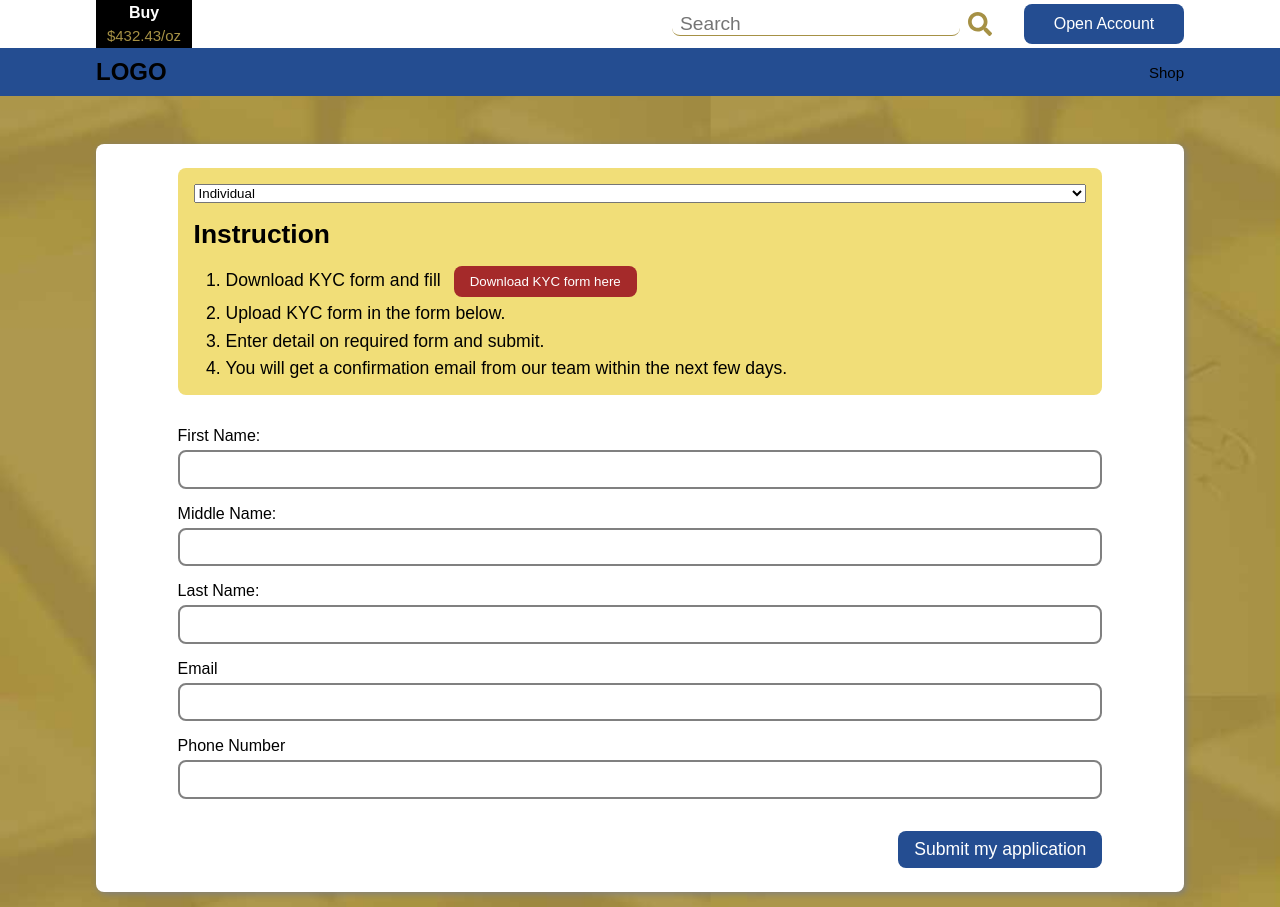
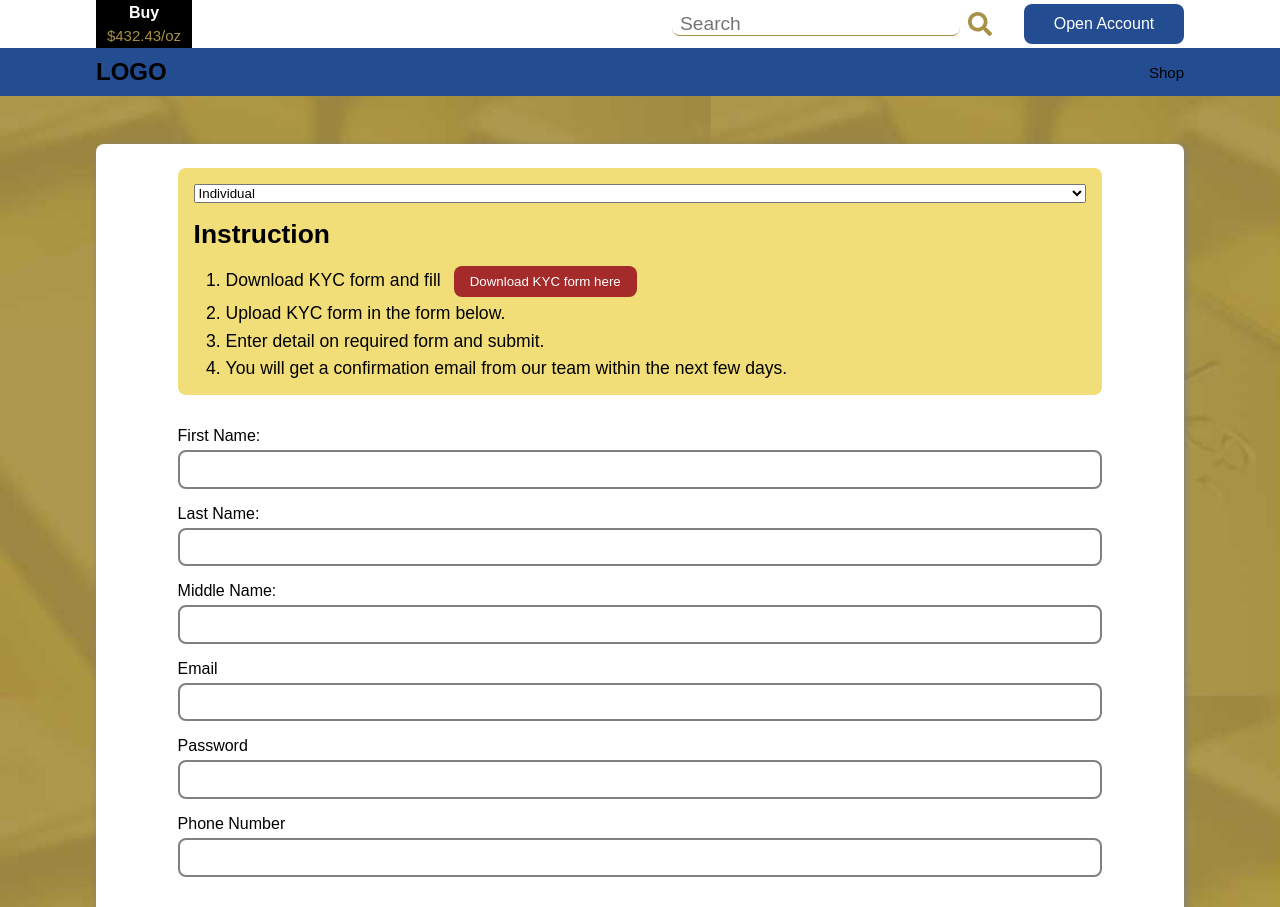
Before and after one commit to Vhickyy/dukkia, a React (Create React App) app: page /open-account in a window 1280 px wide. Shown: the top 907 px of the page. Built offline with nearby package versions, Linux system fonts and the light colour scheme; no server answers.

Commit message:
registration and verification page connected

```diff
--- a/src/App.js
+++ b/src/App.js
@@ -10,17 +10,19 @@ import Goldcoins from './Components/Goldcoins';
 import Singlecoin from './Components/Singlecoin';
 import axios from 'axios';
 import Login from './Components/Login'
-import { useEffect } from 'react';
+import { useEffect, useState } from 'react';
 import Dashboard from './Components/Dashboard';
 import Verfication from './Components/Verfication';
+import Protected from './Components/Protected';
 function App() {
+  const [token,setToken] = useState(JSON.parse(localStorage.getItem('token')) || null)
   const register = async() =>{
     try {
       // const {data} = await axios("https://php-server-repl-api.samueliso.repl.co/api/users",{headers:{"Authorization":`Bearer eyJ0eXAiOiJKV1QiLCJhbGciOiJzaGEyNTYifQ.eyJzdWIiOjUsImV4cCI6MTY3MzU3MzE4N30.VTcwV1ROalV5dWptZm9yQlQ5Zy1rTk5hUnFudmkwOG1kZW0xZk96d0ZUVQ`}})
-      const {data} = await axios.post("https://php-server-repl-api.samueliso.repl.co/api/users",{first_name:'dukkias',last_name:'apps',email:"dukkiaapps@gmail.com",phone:"87678754677",password:'dukkia'},{headers:{"Content-Type":"application/x-www-form-urlencoded",
-    "Authorization":`Bearer eyJ0eXAiOiJKV1QiLCJhbGciOiJzaGEyNTYifQ.eyJzdWIiOjUsImV4cCI6MTY3MzU3MzE4N30.VTcwV1ROalV5dWptZm9yQlQ5Zy1rTk5hUnFudmkwOG1kZW0xZk96d0ZUVQ`}})
+    //   const {data} = await axios.post("https://php-server-repl-api.samueliso.repl.co/api/users",{first_name:'dukkias',last_name:'apps',email:"dukkiaapps@gmail.com",phone:"87678754677",password:'dukkia'},{headers:{"Content-Type":"application/x-www-form-urlencoded",
+    // "Authorization":`Bearer eyJ0eXAiOiJKV1QiLCJhbGciOiJzaGEyNTYifQ.eyJzdWIiOjUsImV4cCI6MTY3MzU3MzE4N30.VTcwV1ROalV5dWptZm9yQlQ5Zy1rTk5hUnFudmkwOG1kZW0xZk96d0ZUVQ`}})
       // const {data} = await axios.post("https://php-server-repl-api.samueliso.repl.co/api/auth/login",{email:"hello@techassembly.co",password:"sasa"},{headers:{"Content-Type":"application/x-www-form-urlencoded"}})
-      console.log(data);
+      // console.log(data);
     } catch (error) {
       console.log(error);
     }
@@ -41,7 +43,9 @@ function App() {
           <Route path='login' element={<Login/>}/>
           <Route path='goldbars/buy/:id' element={<Singlegoldbar order='Buy' />}/>
           <Route path='verification' element={<Verfication/>}/>
-          <Route path='dashboard' element={<Dashboard/>}/>
+          <Route element={<Protected/>}>
+            <Route path='dashboard' element={<Dashboard token= {token}/>}/>
+          </Route>
           <Route path='goldbars/sell/:id' element={<Singlegoldbar order='Sell'/>}/>
           <Route path='poolallocated' element={<Poolallocated/>}/>
           <Route path='goldcoins' element={<Goldcoins/>}/>
--- a/src/Components/Dashboard.js
+++ b/src/Components/Dashboard.js
@@ -1,8 +1,12 @@
-import React from 'react'
+import React, { useEffect } from 'react'
+import { Navigate } from 'react-router-dom'
+import Login from './Login'
 
-const Dashboard = () => {
+const Dashboard = ({token}) => {
   return (
-    <div style={{height:"77.5vh"}}>Hello, Dashboard</div>
+    <div style={{height:"77.5vh"}}>
+    <p>Welcome to Dashboard page!</p>
+    </div>
   )
 }
 
--- a/src/Components/Form.js
+++ b/src/Components/Form.js
@@ -1,55 +1,88 @@
 import { useState } from "react"
 import styled from "styled-components"
+import { useFormik } from "formik"
+import * as Yup from 'yup'
+import axios from "axios"
+import { Link, useNavigate } from "react-router-dom"
 
 const Form = ({accType}) => {
-    const [values,setValues] = useState({firstname:"",middlename:"",lastname:"",email:"",number:"",file:""})
-    const change = (e)=>{
-        const {name,value} = e.target
-        setValues({...values,[name]:value})
-    }
-    // const submit = ()=>{
-    //     const {data}
-    // }
+    const navigate = useNavigate()
+    const validationSchema = Yup.object({
+    email: Yup.string().email('Invalid email format').required("Required"),
+    password: Yup.string().required("Required"),
+    first_name: Yup.string().required("Required"),
+    last_name: Yup.string().required("Required"),
+    middle_name: Yup.string().required("Required"),
+    phone: Yup.string().required("Required"),
+})
+const formik = useFormik({
+    initialValues:{
+        email:"",
+        password:"",
+        first_name:"",
+        middle_name:"",
+        last_name:"",
+        phone:""
+    },
+    onSubmit: values => {
+        const register = async ()=>{
+            const token = JSON.parse(localStorage.getItem('token'))
+            try {
+                  const {data} = await axios.post("https://php-server-repl-api.samueliso.repl.co/api/users",values,{headers:{"Content-Type":"application/x-www-form-urlencoded",
+                 "Authorization":`Bearer ${token}`}})
+                navigate('/verification')
+                console.log(data);
+            } catch (error) {
+                console.log(error);
+            }
+        }
+        register()
+    },
+    validationSchema
+})
+// console.log(formik.values);
   return (
     <Wrapper>
-        <form>
+        <form onSubmit={formik.handleSubmit}>
             <div >
-                <label htmlFor="name">First Name:</label>
-                <input type="text" className="text" name="name" value={values.firstname} onChange={change}/>
+                <label htmlFor="firstname">First Name:</label>
+                <input type="text" className="text" name="first_name" id="firstname" value={formik.values.first_name} onChange={formik.handleChange}
+                onBlur={formik.handleBlur}/>
+                {formik.touched.first_name && formik.errors.first_name && <p className="error">{formik.errors.first_name}</p>}
             </div>
             <div >
-                <label htmlFor="name">Middle Name:</label>
-                <input type="text" className="text" name="name" value={values.middlename} onChange={change}/>
+                <label htmlFor="lastname">Last Name:</label>
+                <input type="text" id="lastname" className="text" name="last_name" value={formik.values.middlename} onChange={formik.handleChange}
+                onBlur={formik.handleBlur}/>
+                {formik.touched.last_name && formik.errors.last_name && <p className="error">{formik.errors.last_name}</p>}
             </div>
             <div >
-                <label htmlFor="name">Last Name:</label>
-                <input type="text" className="text" name="name" value={values.lastname} onChange={change}/>
+                <label htmlFor="middlename">Middle Name:</label>
+                <input type="text" className="text" id="middlename" name="middle_name" value={formik.values.lastname} onChange={formik.handleChange}
+                onBlur={formik.handleBlur}/>
+                {formik.touched.middle_name && formik.errors.middle_name && <p className="error">{formik.errors.middle_name}</p>}
             </div>
             <div >
                 <label htmlFor="email">Email</label>
-                <input type="email" name="email" className="text" value={values.email} onChange={change}/>
+                <input type="email" name="email" id="email"  className="text" value={formik.values.email} onChange={formik.handleChange}
+                onBlur={formik.handleBlur}/>
+                {formik.touched.email && formik.errors.email && <p className="error">{formik.errors.email}</p>}
             </div>
             <div >
-                <label htmlFor="phone number">Phone Number</label>
-                <input type="text" name="number" className="text" value={values.number} onChange={change}/>
+                <label htmlFor="password">Password</label>
+                <input type="password" name="password" id="password"  className="text" value={formik.values.password} onChange={formik.handleChange}
+                onBlur={formik.handleBlur}/>
+                {formik.touched.email && formik.errors.password && <p className="error">{formik.errors.password}</p>}
             </div>
-            {/* <div>
-                <label htmlFor="uploadkyc">Upload Kyc</label>
-                <input type="file" name="file" value={values.file} onChange={change}/>
+            <div >
+                <label htmlFor="phonenumber">Phone Number</label>
+                <input type="text" name="phone" id="phonenumber" className="text" value={formik.values.phone} onChange={formik.handleChange}
+                onBlur={formik.handleBlur}/>
+                {formik.touched.phone && formik.errors.phone && <p className="error">{formik.errors.phone}</p>}
             </div>
-            {accType === "corperate" &&
-            <>
-                <div>
-                <label htmlFor="uploadkyc">Upload Id</label>
-                <input type="file" />
-            </div>
-            <div>
-                <label htmlFor="uploadkyc">Upload CAC</label>
-                <input type="file" />
-            </div>
-            </> } */}
-            <button>Submit my application</button>
+            <button type="submit">Submit my application</button>
         </form>
+        <p>Already have an account?<Link to={'/login'}>Log in</Link></p>
     </Wrapper>
   )
 }
@@ -96,4 +129,7 @@ button{
     color: #fff;
     flex-grow: 1;
 }
+.error{
+    color: red;
+}
 `
--- a/src/Components/Login.js
+++ b/src/Components/Login.js
@@ -19,8 +19,8 @@ const formik = useFormik({
         const login = async ()=>{
             try {
                  const {data} = await axios.post("https://php-server-repl-api.samueliso.repl.co/api/auth/login",values,{headers:{"Content-Type":"application/x-www-form-urlencoded"}});
-                //  <Navigate to={'/dashboard'} element={<Dashboard/>}/>
                 navigate('/dashboard')
+                localStorage.setItem('token',JSON.stringify(data.data))
                 console.log(data);
             } catch (error) {
                 console.log(error);
--- /dev/null
+++ b/src/Components/Protected.js
@@ -0,0 +1,13 @@
+import React from 'react'
+import { Navigate, Outlet } from 'react-router-dom'
+import Login from './Login'
+
+const Protected = ({chldren}) => {
+    const token = JSON.parse(localStorage.getItem('token'))
+    if(!token) return <Navigate to={'/login'}/>
+  return (
+    <Outlet/>
+  )
+}
+
+export default Protected
--- a/src/Components/Verfication.js
+++ b/src/Components/Verfication.js
@@ -2,7 +2,7 @@ import React from 'react'
 
 const Verfication = () => {
   return (
-    <div>
+    <div style={{height:"77.5vh"}}>
         <p>Verification message has been sent to your email.
         </p>
     </div>
```
